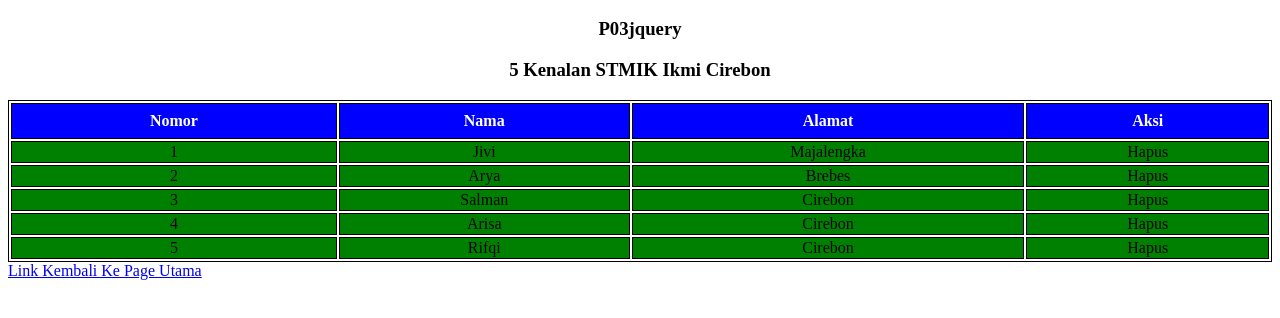
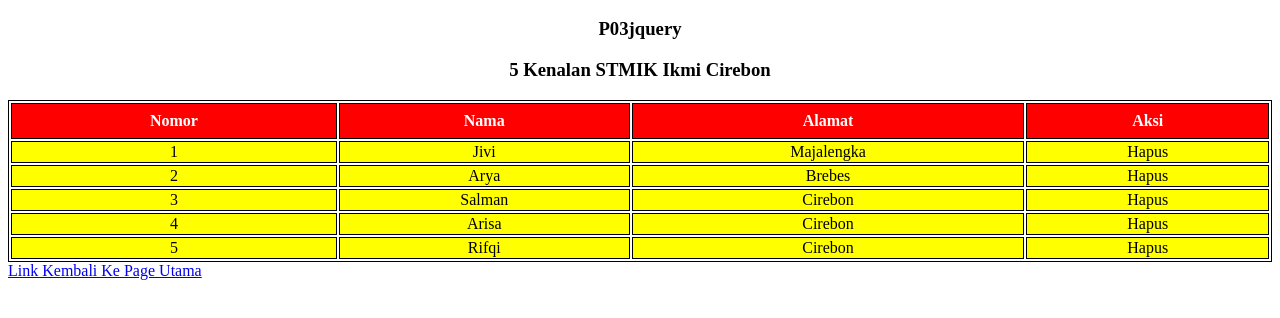
Before and after one commit to alfonshars100/alfonshars100.github.io, a plain HTML site: page p03jquery/index.html in a window 1280 px wide. Shown: the part 48-366 px from the top of the page. Drawn offline with nearby package versions, Linux system fonts and the light colour scheme.

Commit message:
Update index.html

```diff
--- a/p03jquery/index.html
+++ b/p03jquery/index.html
@@ -21,17 +21,17 @@
             text-align: center;
         }
       th{
-  background-color: blue;
+  background-color: red;
   padding: 8px;
   color:white;
 }
 
 tr{
-  background-color: green;
+  background-color: yellow;
 }
 
 td:hover {
-  background-color: yellowgreen;
+  background-color: aqua;
 }
     </style>
 </head>
```
